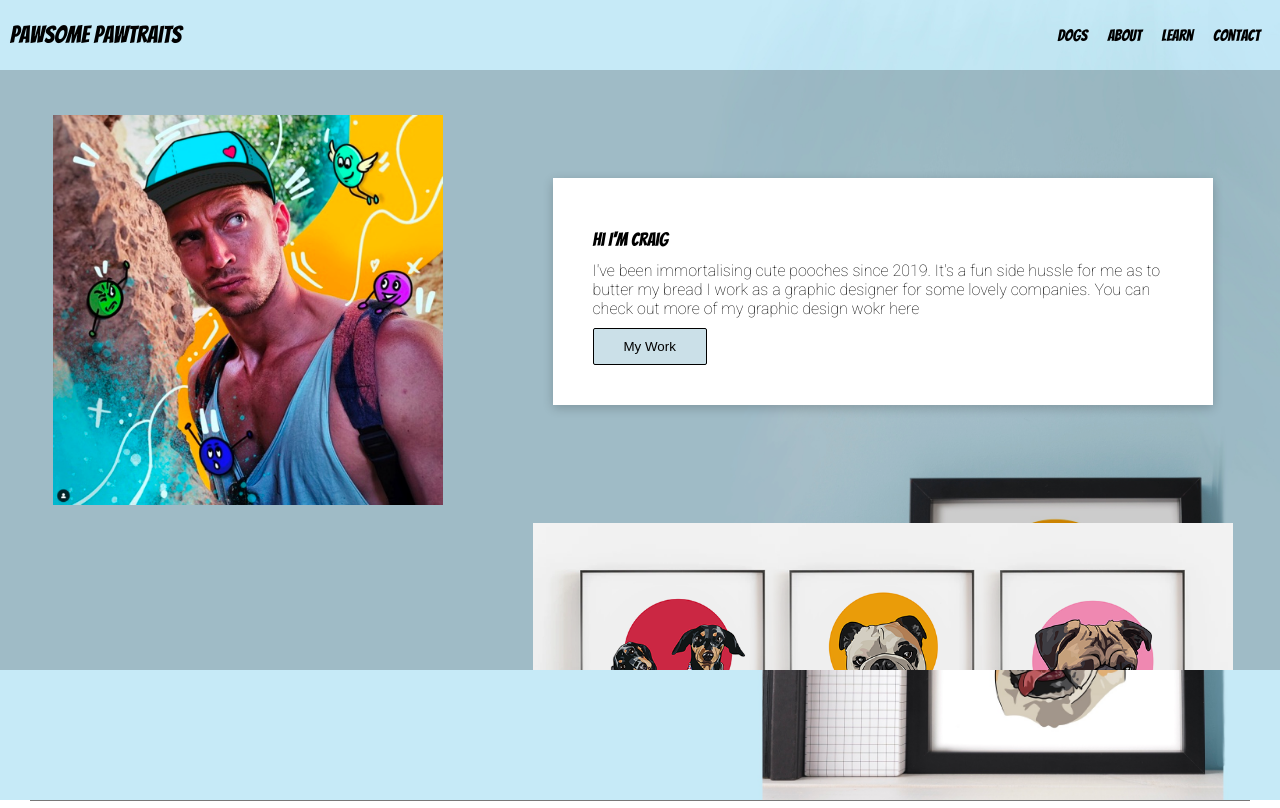
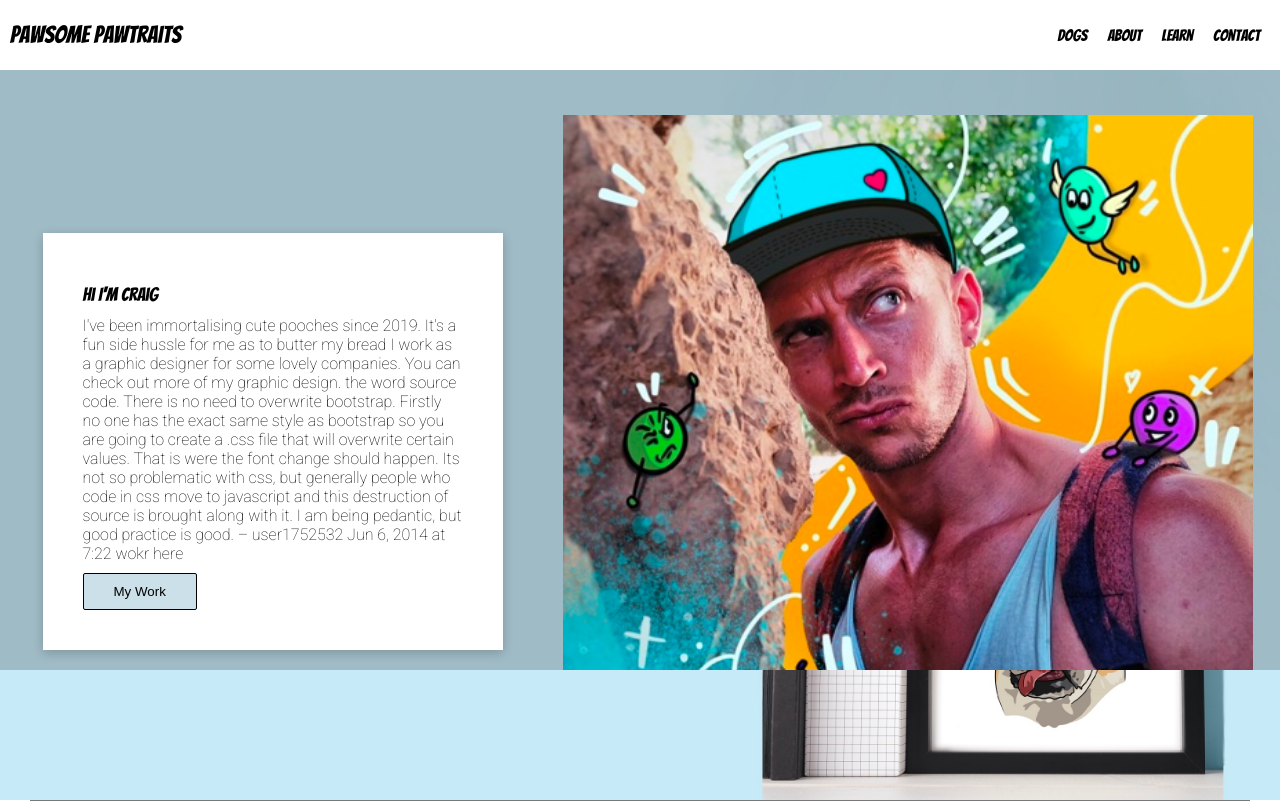
Before and after one commit to TashaTJ/pawsome-pawtraits-v3, a plain HTML site: page about.html in a window 1280 px wide. Shown: the top 808 px of the page. Drawn offline with Linux system fonts and the light colour scheme.

Commit message:
Style the about page grid futher and fix bug on the footer

```diff
--- a/about.html
+++ b/about.html
@@ -16,7 +16,7 @@
 <body>
     <section class="background-about">
         <!-- Navbar -->
-        <header id="header">
+        <header id="header-about">
             <div class="navbar">
                 <div class="container flex">
                     <div class="logo">
@@ -52,19 +52,25 @@
         <!-- Craig -->
         <section class="craig">
             <div class="container grid">
-                <div class="craig-image">
-                    <img src="assets/images/Craig Kelly headshot.jpg" alt="a picture of Craig">
-                </div>
                 <div class="craig-text card">
                     <h1>Hi I'm Craig</h1>
                     <p>I've been immortalising cute pooches since 2019. It's a fun side hussle for me as to butter my
                         bread
                         I work as a graphic designer for some lovely companies. You can check out more of my graphic
-                        design
+                        design. the word source code. There is no need to overwrite bootstrap. Firstly no one has the exact same style as bootstrap so you are going to create a .css file that will overwrite certain values. That is were the font change should happen. Its not so problematic with css, but generally people who code in css move to javascript and this destruction of source is brought along with it. I am being pedantic, but good practice is good. –
+                        user1752532
+                         Jun 6, 2014 at 7:22
                         wokr here </p>
                     <button class="btn1 btn-outline">
                         <a href="https://www.craigcreates.co.uk/" class="craig-website" target="_blank">My Work</a>
                     </button>
+                </div>
+
+                <div class="craig-image">
+                    <img src="assets/images/Craig Kelly headshot.jpg" alt="a picture of Craig">
+                </div>
+                <div class="wall-of-prints">
+                    <img src="assets/images/wallofprints.png" alt="9 pictures of Craig's digital dogs">
                 </div>
                 <div class="craig-text card">
                     <h1>Hi I'm Craig</h1>
@@ -74,9 +80,6 @@
                     <button class="btn1 btn-outline">
                         <a href="https://www.craigcreates.co.uk/" class="craig-website" target="_blank">My Work</a>
                     </button>
-                </div>
-                <div class="wall-of-prints">
-                    <img src="assets/images/wallofprints.png" alt="9 pictures of Craig's digital dogs">
                 </div>
             </div>
 
--- a/assets/css/style.css
+++ b/assets/css/style.css
@@ -13,15 +13,6 @@ body {
     width: 100vw;
     /*line-height: 1.6;*/
 }
-
-/*html,
-body {
-    background: url("../images/Hero_Image_1.jpg") no-repeat center center fixed;
-    -webkit-background-size: 100%;
-    -moz-background-size: cover;
-    -o-background-size: cover;
-    background-size: cover;
-} */
 
 ul {
     list-style-type: none;
@@ -123,7 +114,7 @@ img {
 
 .grid {
     display: grid;
-    grid-template-columns: 400px 700px;
+    grid-template-columns: 500px 700px;
     gap: 10px;
     justify-content: space-around;
     align-items: center;
@@ -184,6 +175,9 @@ label {
 
 /* About Page */
 
+#header-about {
+    background-color: white;
+}
 .background-about {
     height: 100vh;
     background-image: url(../images/Background-about-page-desktop.jpg);
```
